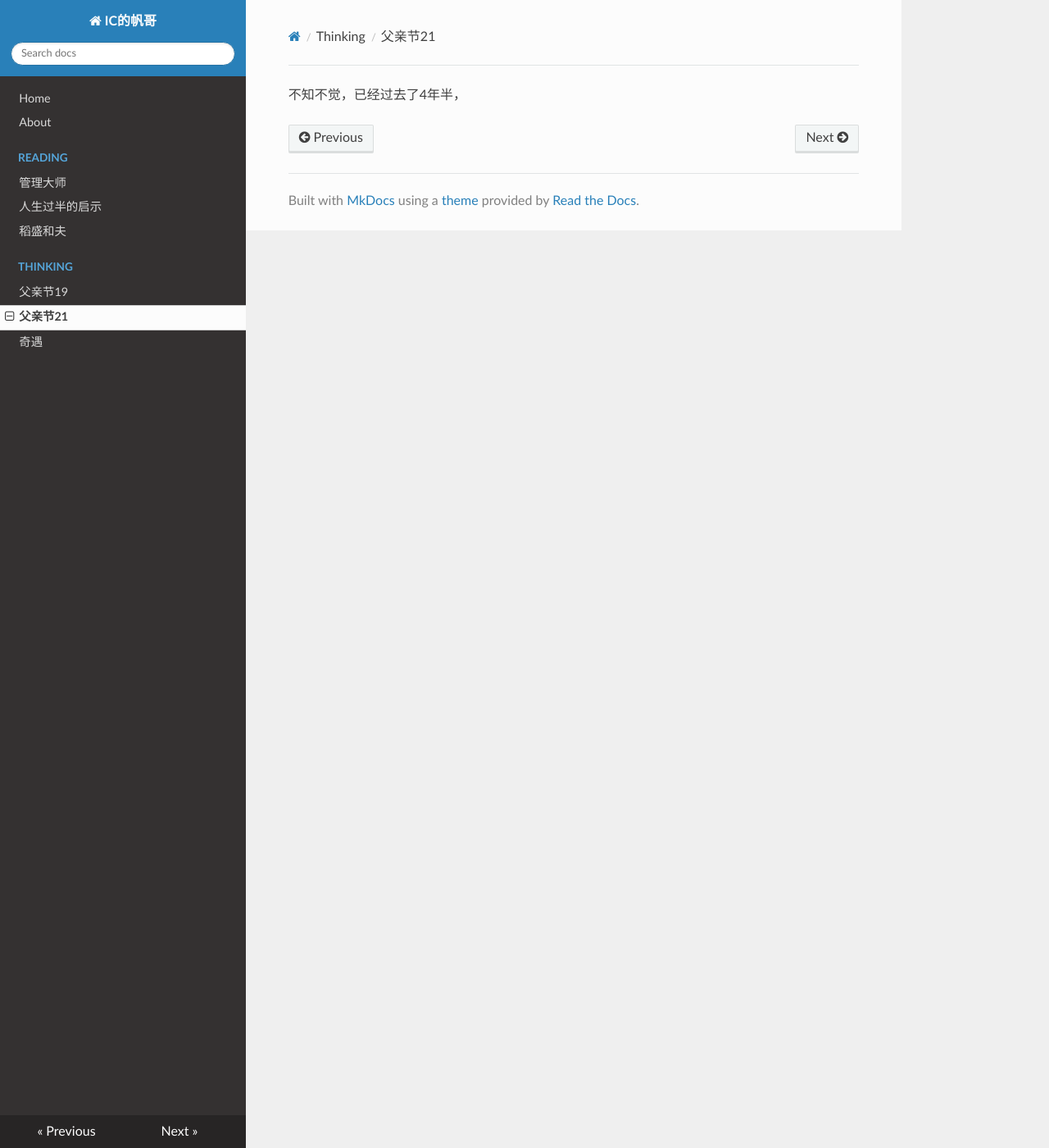
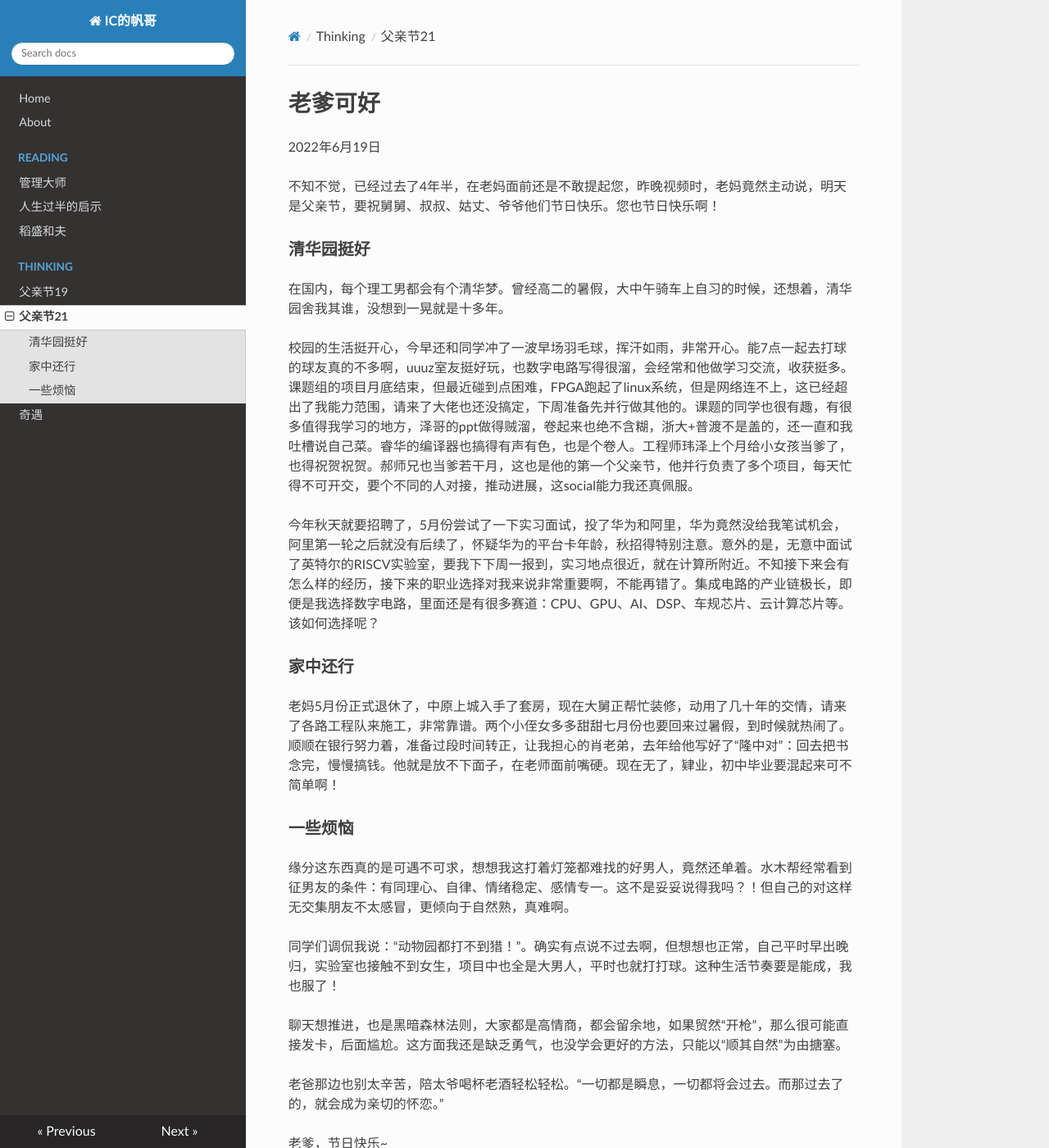
Before and after one commit to zhifanhe/icfgblog, an MkDocs documentation site: the page built from docs/Thinking/father22.md, in a window 1280 px wide and 1400 px high. Shown: the whole window at 82% size. Built offline with MkDocs 1.6.1, drawn with Linux system fonts in a browser that asks for light colours; nearby versions of some CDN libraries.

Commit message:
father22

```diff
--- a/docs/Thinking/father22.md
+++ b/docs/Thinking/father22.md
@@ -1,3 +1,27 @@
-#
+# 老爹可好
 
-不知不觉，已经过去了4年半，
+2022年6月19日
+
+不知不觉，已经过去了4年半，在老妈面前还是不敢提起您，昨晚视频时，老妈竟然主动说，明天是父亲节，要祝舅舅、叔叔、姑丈、爷爷他们节日快乐。您也节日快乐啊！
+
+### 清华园挺好
+在国内，每个理工男都会有个清华梦。曾经高二的暑假，大中午骑车上自习的时候，还想着，清华园舍我其谁，没想到一晃就是十多年。
+
+校园的生活挺开心，今早还和同学冲了一波早场羽毛球，挥汗如雨，非常开心。能7点一起去打球的球友真的不多啊，uuuz室友挺好玩，也数字电路写得很溜，会经常和他做学习交流，收获挺多。课题组的项目月底结束，但最近碰到点困难，FPGA跑起了linux系统，但是网络连不上，这已经超出了我能力范围，请来了大佬也还没搞定，下周准备先并行做其他的。课题的同学也很有趣，有很多值得我学习的地方，泽哥的ppt做得贼溜，卷起来也绝不含糊，浙大+普渡不是盖的，还一直和我吐槽说自己菜。睿华的编译器也搞得有声有色，也是个卷人。工程师玮泽上个月给小女孩当爹了，也得祝贺祝贺。郝师兄也当爹若干月，这也是他的第一个父亲节，他并行负责了多个项目，每天忙得不可开交，要个不同的人对接，推动进展，这social能力我还真佩服。
+
+今年秋天就要招聘了，5月份尝试了一下实习面试，投了华为和阿里，华为竟然没给我笔试机会，阿里第一轮之后就没有后续了，怀疑华为的平台卡年龄，秋招得特别注意。意外的是，无意中面试了英特尔的RISCV实验室，要我下下周一报到，实习地点很近，就在计算所附近。不知接下来会有怎么样的经历，接下来的职业选择对我来说非常重要啊，不能再错了。集成电路的产业链极长，即便是我选择数字电路，里面还是有很多赛道：CPU、GPU、AI、DSP、车规芯片、云计算芯片等。该如何选择呢？
+
+### 家中还行
+老妈5月份正式退休了，中原上城入手了套房，现在大舅正帮忙装修，动用了几十年的交情，请来了各路工程队来施工，非常靠谱。两个小侄女多多甜甜七月份也要回来过暑假，到时候就热闹了。顺顺在银行努力着，准备过段时间转正，让我担心的肖老弟，去年给他写好了“隆中对”：回去把书念完，慢慢搞钱。他就是放不下面子，在老师面前嘴硬。现在无了，肄业，初中毕业要混起来可不简单啊！
+
+### 一些烦恼
+缘分这东西真的是可遇不可求，想想我这打着灯笼都难找的好男人，竟然还单着。水木帮经常看到征男友的条件：有同理心、自律、情绪稳定、感情专一。这不是妥妥说得我吗？！但自己的对这样无交集朋友不太感冒，更倾向于自然熟，真难啊。
+
+同学们调侃我说：“动物园都打不到猎！”。确实有点说不过去啊，但想想也正常，自己平时早出晚归，实验室也接触不到女生，项目中也全是大男人，平时也就打打球。这种生活节奏要是能成，我也服了！
+
+聊天想推进，也是黑暗森林法则，大家都是高情商，都会留余地，如果贸然“开枪”，那么很可能直接发卡，后面尴尬。这方面我还是缺乏勇气，也没学会更好的方法，只能以“顺其自然”为由搪塞。
+
+
+老爸那边也别太辛苦，陪太爷喝杯老酒轻松轻松。“一切都是瞬息，一切都将会过去。而那过去了的，就会成为亲切的怀恋。”
+
+老爹，节日快乐~
```
Also changed, not shown: docs/Thinking/father19.md (+0 -1 lines).
